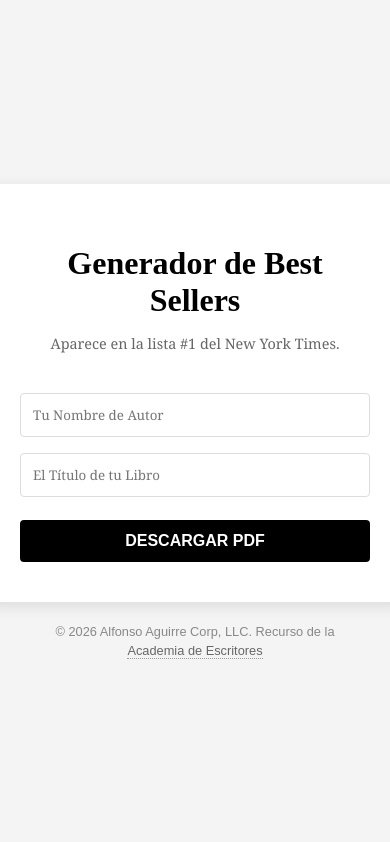
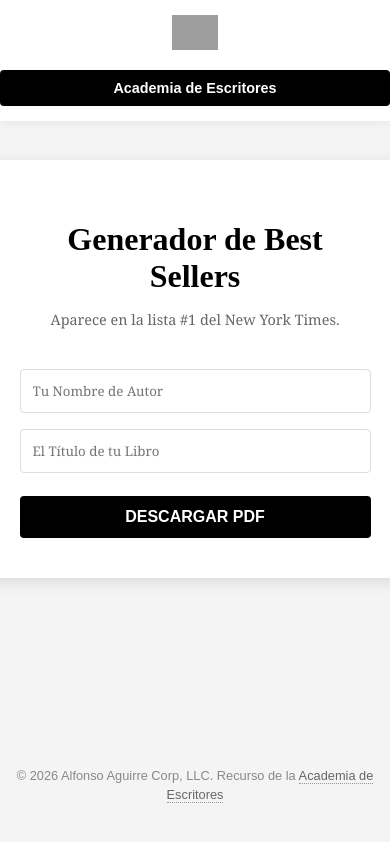
Before and after one commit to alfonsoaguirrecorp/generador-nyt, a website: page generador-nyt/public/index.html in a window 390 px wide. Shown: the top 842 px of the page. Drawn offline with Linux system fonts and the light colour scheme; grey boxes are pictures that could not be loaded.

Commit message:
Update index.html

```diff
--- a/generador-nyt/public/index.html
+++ b/generador-nyt/public/index.html
@@ -5,18 +5,61 @@
     <meta name="viewport" content="width=device-width, initial-scale=1.0">
     <title>Generador NYT Best Seller</title>
     <style>
+        /* Estilos Generales */
         body {
             font-family: 'Georgia', serif;
             background-color: #f4f4f4;
             display: flex;
-            flex-direction: column; /* Esto hace que el footer quede abajo de la caja */
-            justify-content: center;
+            flex-direction: column;
             align-items: center;
+            /* Quitamos height: 100vh para permitir scroll si es necesario */
             min-height: 100vh;
             margin: 0;
-            padding: 20px;
+            padding-top: 100px; /* Espacio para que la barra de arriba no tape el contenido */
+            padding-bottom: 40px;
             box-sizing: border-box;
         }
+
+        /* BARRA DE NAVEGACIÓN SUPERIOR (NUEVO) */
+        .navbar {
+            position: fixed;
+            top: 0;
+            left: 0;
+            width: 100%;
+            height: 80px;
+            background-color: white;
+            display: flex;
+            justify-content: space-between;
+            align-items: center;
+            padding: 0 5%; /* Margen a los lados */
+            box-shadow: 0 2px 10px rgba(0,0,0,0.05);
+            box-sizing: border-box;
+            z-index: 1000; /* Para que siempre esté encima de todo */
+        }
+
+        .logo-img {
+            max-height: 40px; /* Tamaño controlado del logo */
+            width: auto;
+        }
+
+        /* Botón de la Academia (Estilo igual al de descargar PDF) */
+        .btn-academia {
+            background-color: #000;
+            color: white;
+            text-decoration: none;
+            padding: 10px 20px;
+            border-radius: 4px;
+            font-family: sans-serif; /* Fuente más limpia para botones */
+            font-weight: bold;
+            font-size: 0.9rem;
+            transition: background 0.3s;
+            white-space: nowrap; /* Que el texto no se rompa en dos líneas */
+        }
+        .btn-academia:hover {
+            background-color: #333;
+        }
+
+        /* Estilos de la Caja Central */
         .container {
             background: white;
             padding: 2.5rem;
@@ -24,11 +67,14 @@
             box-shadow: 0 4px 15px rgba(0,0,0,0.1);
             text-align: center;
             max-width: 400px;
-            width: 100%;
-            margin-bottom: 20px; /* Espacio entre la caja y el footer */
+            width: 90%;
+            margin-bottom: 40px;
+            margin-top: 20px;
         }
         h1 { font-family: "Times New Roman", serif; margin-bottom: 0.5rem; }
         p { color: #666; margin-bottom: 2rem; font-size: 0.9rem; }
+
+        /* Inputs del formulario */
         input {
             width: 100%;
             padding: 12px;
@@ -38,6 +84,8 @@
             border-radius: 4px;
             font-family: inherit;
         }
+
+        /* Botón del Formulario */
         button {
             width: 100%;
             padding: 12px;
@@ -53,13 +101,14 @@
         }
         button:hover { background-color: #333; }
 
-        /* Estilos del Footer */
+        /* Footer */
         .footer {
             text-align: center;
             font-size: 0.8rem;
             color: #888;
             font-family: sans-serif;
             line-height: 1.5;
+            margin-top: auto; /* Empuja el footer al final si sobra espacio */
         }
         .footer a {
             color: #666;
@@ -71,9 +120,38 @@
             color: #000;
             border-bottom: 1px solid #000;
         }
+
+        /* RESPONSIVE: Ajustes para celular */
+        @media (max-width: 600px) {
+            .navbar {
+                flex-direction: column; /* Apila logo arriba y botón abajo */
+                height: auto;
+                padding: 15px 20px;
+                gap: 15px;
+            }
+            body {
+                padding-top: 140px; /* Más espacio arriba porque la barra es más alta */
+            }
+            .logo-img {
+                max-height: 35px;
+            }
+            .btn-academia {
+                width: 100%; /* Botón ancho completo en cel */
+                text-align: center;
+            }
+        }
     </style>
 </head>
 <body>
+
+    <nav class="navbar">
+        <a href="https://www.alfonsoaguirre.com/academia">
+            <img src="hhttps://kajabi-storefronts-production.kajabi-cdn.com/kajabi-storefronts-production/file-uploads/themes/2156574916/settings_images/385edf-44d8-6a7-13d2-17fdcfa60bc0_a9a0ab47-0a14-4c73-b7e2-370d6f2f2e18.png" alt="Alfonso Aguirre" class="logo-img">
+        </a>
+
+        <a href="https://www.alfonsoaguirre.com/academia" class="btn-academia">Academia de Escritores</a>
+    </nav>
+
     <div class="container">
         <h1>Generador de Best Sellers</h1>
         <p>Aparece en la lista #1 del New York Times.</p>
@@ -85,8 +163,9 @@
     </div>
 
     <div class="footer">
-        &copy; 2026 Alfonso Aguirre Corp, LLC. Recurso de la<br>
-        <a href="https://www.alfonsoaguirre.com/academia" target="_blank">Academia de Escritores </a>
+        &copy; 2026 Alfonso Aguirre Corp, LLC. Recurso de la
+        <a href="https://www.alfonsoaguirre.com/academia" target="_blank">Academia de Escritores</a>
     </div>
+
 </body>
 </html>
```
